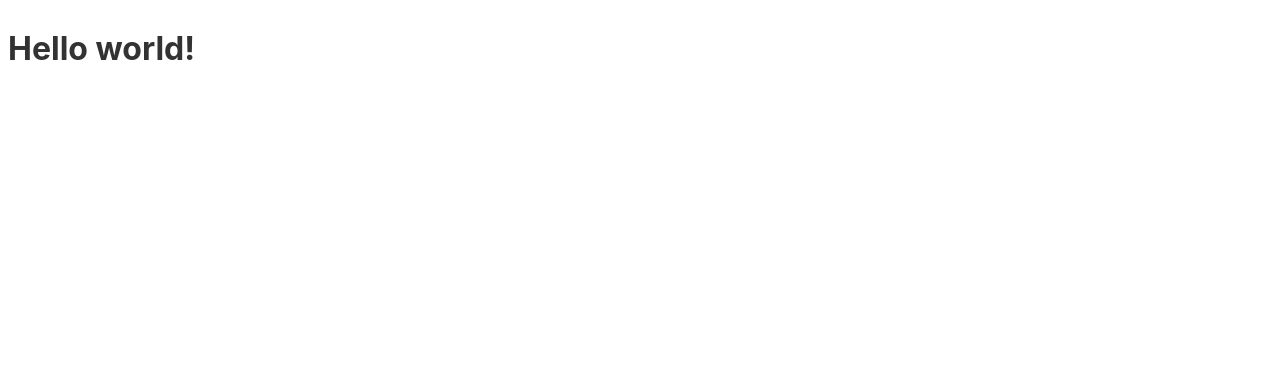
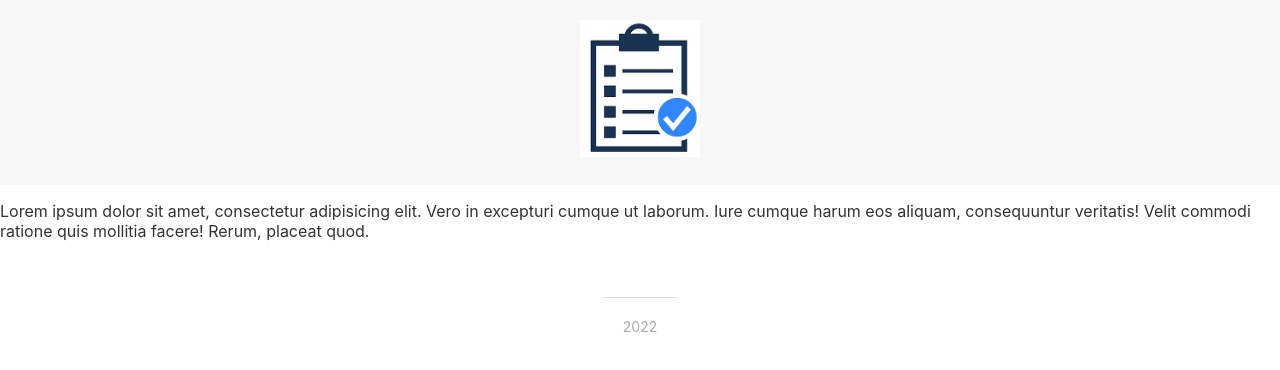
Before and after one commit to josanescod/polls-web-app, a Svelte app: page / in a window 1280 px wide. Shown: the top 370 px of the page. Built offline with nearby package versions, Linux system fonts and the light colour scheme.

Commit message:
Header and Footer

```diff
--- a/public/global.css
+++ b/public/global.css
@@ -1,4 +1,5 @@
-html, body {
+html,
+body {
   position: relative;
   width: 100%;
   height: 100%;
@@ -7,13 +8,13 @@ html, body {
 body {
   color: #333;
   margin: 0;
-	padding: 8px;
   box-sizing: border-box;
-	font-family: -apple-system, BlinkMacSystemFont, "Segoe UI", Roboto, Oxygen-Sans, Ubuntu, Cantarell, "Helvetica Neue", sans-serif;
+  font-family: -apple-system, BlinkMacSystemFont, "Segoe UI", Roboto,
+    Oxygen-Sans, Ubuntu, Cantarell, "Helvetica Neue", sans-serif;
 }
 
 a {
-	color: rgb(0,100,200);
+  color: rgb(0, 100, 200);
   text-decoration: none;
 }
 
@@ -22,14 +23,17 @@ a:hover {
 }
 
 a:visited {
-	color: rgb(0,80,160);
+  color: rgb(0, 80, 160);
 }
 
 label {
   display: block;
 }
 
-input, button, select, textarea {
+input,
+button,
+select,
+textarea {
   font-family: inherit;
   font-size: inherit;
   -webkit-padding: 0.4em 0;
--- a/src/App.svelte
+++ b/src/App.svelte
@@ -1,8 +1,16 @@
 <script>
+  import Header from "./components/Header.svelte";
+  import Footer from "./components/Footer.svelte";
 </script>
 
 <main>
-  <h1>Hello world!</h1>
+  <Header />
+  <p>
+    Lorem ipsum dolor sit amet, consectetur adipisicing elit. Vero in excepturi
+    cumque ut laborum. Iure cumque harum eos aliquam, consequuntur veritatis!
+    Velit commodi ratione quis mollitia facere! Rerum, placeat quod.
+  </p>
+  <Footer />
 </main>
 
 <style>
--- /dev/null
+++ b/src/components/Footer.svelte
@@ -0,0 +1,21 @@
+<script>
+  const date = new Date().getFullYear();
+</script>
+
+<footer>
+  <div class="copyright">{date}</div>
+</footer>
+
+<style>
+  footer {
+    padding: 40px;
+    text-align: center;
+  }
+  .copyright {
+    color: #aaa;
+    font-size: 14px;
+    display: inline-block;
+    padding: 20px;
+    border-top: 1px solid #ddd;
+  }
+</style>
--- /dev/null
+++ b/src/components/Header.svelte
@@ -0,0 +1,22 @@
+<script>
+</script>
+
+<header>
+  <h1>
+    <img src="/img/logo_poll.png" alt="Poll Logo" />
+  </h1>
+</header>
+
+<style>
+  header {
+    background: #f7f7f7;
+    padding: 20px;
+  }
+  h1 {
+    margin: 0;
+    text-align: center;
+  }
+  img {
+    max-width: 120px;
+  }
+</style>
```
Also changed, not shown: public/img/logo_poll.png (added). Lines whose indentation alone changed are shown as unchanged.
